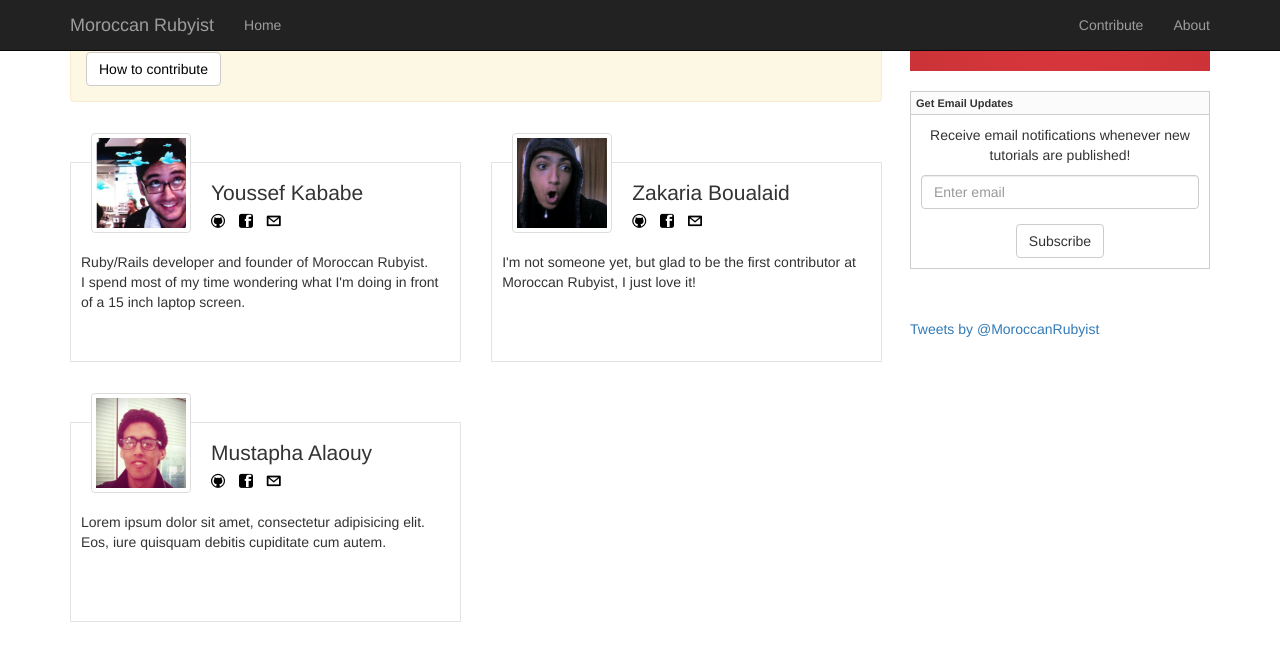
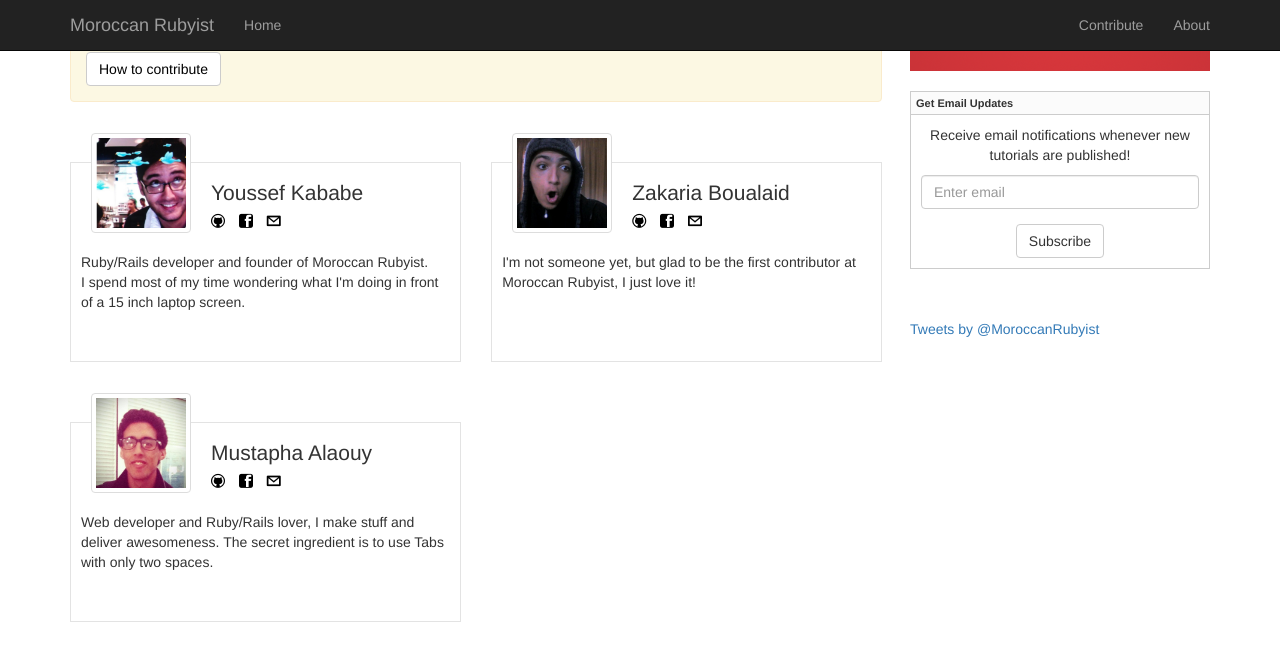
Before and after one commit to MoroccanRubyist/moroccanrubyist.github.io, a Jekyll site: the page built from about/index.html, in a window 1280 px wide and 900 px high, scrolled down 150 px, cut to the strip 0-666 px from the top of the window. Shown: the top 661 px of the strip. Built offline with Jekyll 4.4.1, drawn with Linux system fonts in a browser that asks for light colours; nearby versions of some CDN libraries; Markdown is read by kramdown in place of the engine named in the settings; comment, search, counter and statistics services are not loaded.

Commit message:
update my bio

```diff
--- a/_data/contributors.yml
+++ b/_data/contributors.yml
@@ -17,4 +17,4 @@
   facebook: alaouy
   email: alaouym@gmail.com
   picture: mustaphaalaouy.png
-  bio: Lorem ipsum dolor sit amet, consectetur adipisicing elit. Eos, iure quisquam debitis cupiditate cum autem.
+  bio: Web developer and Ruby/Rails lover, I make stuff and deliver awesomeness. The secret ingredient is to use Tabs with only two spaces.
```
